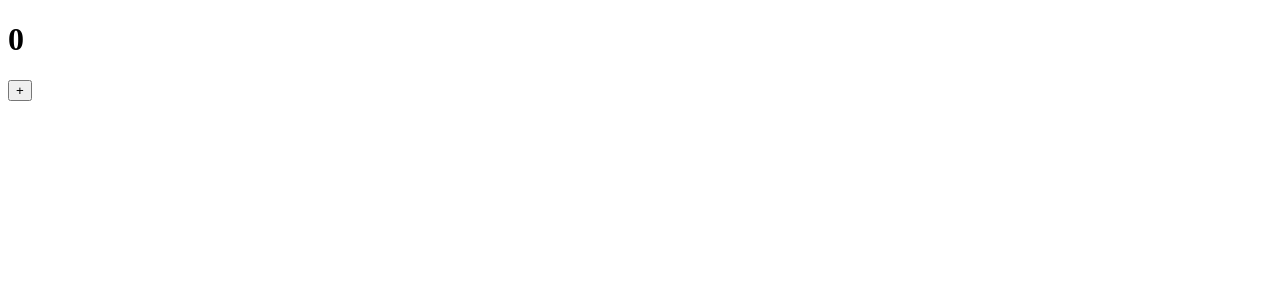
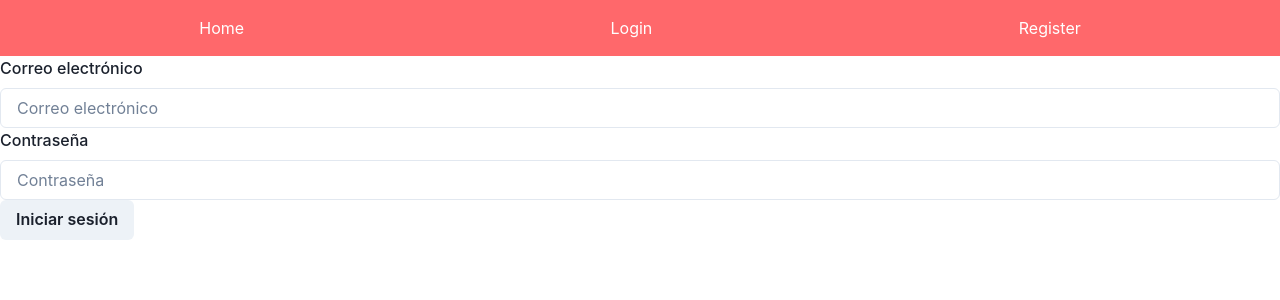
Before and after one commit to valpas312/integrador-front, a React (Vite) app: page /login in a window 1280 px wide. Shown: the top 300 px of the page. Built offline with nearby package versions, Linux system fonts and the light colour scheme.

Commit message:
login de prueba

```diff
--- a/package.json
+++ b/package.json
@@ -14,6 +14,7 @@
     "@emotion/react": "^11.11.1",
     "@emotion/styled": "^11.11.0",
     "@reduxjs/toolkit": "^1.9.5",
+    "@tanstack/react-query": "^4.33.0",
     "axios": "^1.4.0",
     "framer-motion": "^10.16.1",
     "react": "^18.2.0",
--- a/src/App.jsx
+++ b/src/App.jsx
@@ -1,13 +1,9 @@
-import { useState } from 'react'
+import Router from './components/router/Router'
 
 function App() {
-  const [count, setCount] = useState(0)
 
   return (
-    <>
-      <h1>{count}</h1>
-      <button onClick={() => setCount(count + 1)}>+</button>
-    </>
+      <Router />
   )
 }
 
--- /dev/null
+++ b/src/components/navbar/Navbar.jsx
@@ -0,0 +1,23 @@
+import { Container } from "@chakra-ui/react"
+import { Link } from "react-router-dom"
+
+const Navbar = () => {
+  return (
+    <Container
+        maxW="100vw"
+        bg="#FF686B"
+        color="white"
+        p={4}
+        display="flex"
+        justifyContent="space-around"
+        alignItems="center"
+
+    >
+        <Link to="/">Home</Link>
+        <Link to="/login">Login</Link>
+        <Link to="/register">Register</Link>
+    </Container>
+  )
+}
+
+export default Navbar
--- /dev/null
+++ b/src/components/router/Router.jsx
@@ -0,0 +1,23 @@
+import { Routes, Route, BrowserRouter } from "react-router-dom";
+
+import Login from "../../pages/login/Login"
+import Home from "../../pages/home/Home"
+import Register from "../../pages/register/Register"
+
+import Navbar from "../navbar/Navbar";
+
+const Router = () => {
+  return (<>
+    <BrowserRouter>
+        <Navbar />
+        <Routes>
+            <Route path="/" element={<Home/>} />
+            <Route path="/login" element={<Login/>} />
+            <Route path="/register" element={<Register/>} />
+        </Routes>
+    </BrowserRouter>
+  </>
+  )
+}
+
+export default Router
--- /dev/null
+++ b/src/main.css
@@ -0,0 +1,5 @@
+*{
+    margin: 0;
+    padding: 0;
+    box-sizing: border-box;
+}
--- /dev/null
+++ b/src/pages/home/Home.jsx
@@ -0,0 +1,8 @@
+
+const Home = () => {
+  return (
+    <div>Home</div>
+  )
+}
+
+export default Home
--- /dev/null
+++ b/src/pages/login/Login.jsx
@@ -0,0 +1,39 @@
+import { FormControl, FormLabel, Input, Button } from "@chakra-ui/react";
+import axios from "axios";
+import { API_URL } from "../../utils/constantes";
+
+const Login = () => {
+
+    const handleOnSubmit = async (e) => {
+        e.preventDefault();
+        const data = {
+            email: e.target.email.value,
+            contraseña: e.target.contraseña.value,
+        };
+        const response = await axios.post(
+            `${API_URL}/users/login`,
+            data
+        );
+        console.log(response);
+    };
+
+  return (
+    <FormControl
+        as="form"
+        onSubmit={handleOnSubmit}
+    >
+      <FormLabel>Correo electrónico</FormLabel>
+      <Input placeholder="Correo electrónico" id="email" />
+
+      <FormLabel>Contraseña</FormLabel>
+      <Input placeholder="Contraseña" id="contraseña" />
+
+      <Button type="submit">
+        Iniciar sesión
+      </Button>
+
+    </FormControl>
+  );
+};
+
+export default Login;
--- /dev/null
+++ b/src/pages/register/Register.jsx
@@ -0,0 +1,8 @@
+
+const Register = () => {
+  return (
+    <div>Register</div>
+  )
+}
+
+export default Register
--- /dev/null
+++ b/src/utils/constantes.js
@@ -0,0 +1 @@
+export const API_URL = "https://integrador-back-eta.vercel.app/api"
```
Also changed, not shown: src/main.jsx (+15 -10 lines), src/features/counter/Counter.jsx (renamed from src/features/counter/Counter.js), src/utils/formControl.jsx (added), 1 other file (tests, documents, lock files or other folders).
